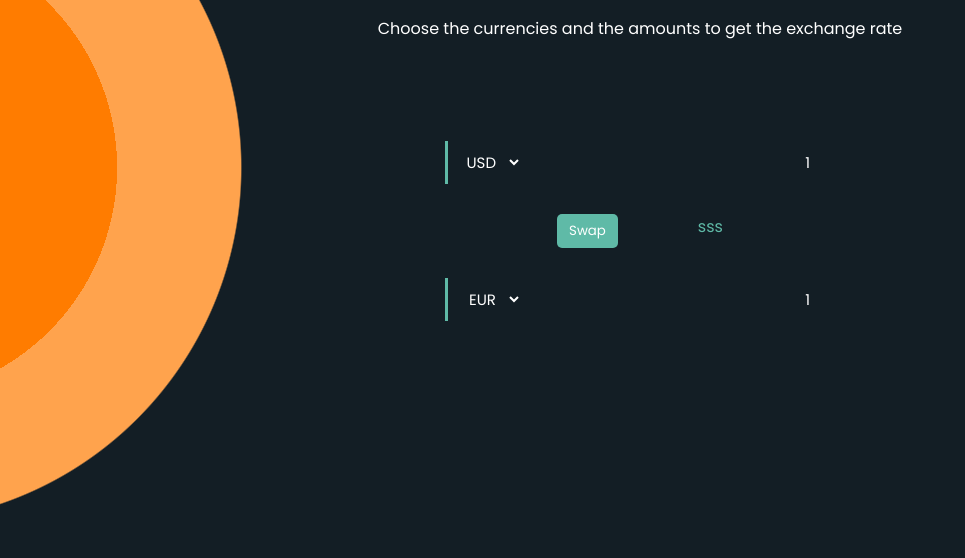
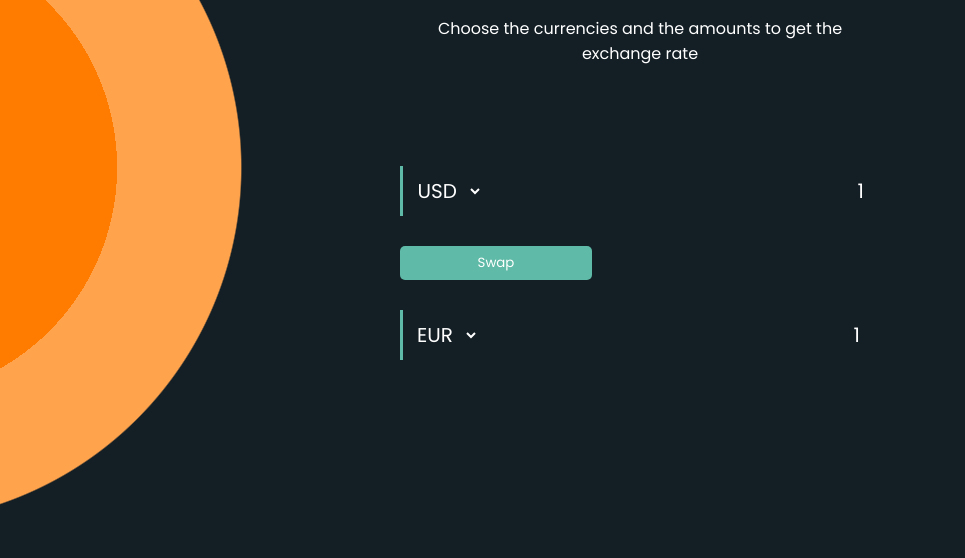
Before and after one commit to yousfiabderrahmane/Exchange-Calculator, a plain HTML site: page index.html in a window 1280 px wide. Shown: the part 242-800 px from the top of the page, without its empty margins (0-965 px from the left). Drawn offline with Linux system fonts and the light colour scheme; no server answers.

Commit message:
dev : final form

```diff
--- a/index.html
+++ b/index.html
@@ -26,121 +26,19 @@
     <section class="container">
       <div class="currency">
         <select id="currency-one">
-          <option value="AED">AED</option>
-          <option value="ARS">ARS</option>
-          <option value="AUD">AUD</option>
-          <option value="BGN">BGN</option>
-          <option value="BRL">BRL</option>
-          <option value="BSD">BSD</option>
-          <option value="CAD">CAD</option>
-          <option value="CHF">CHF</option>
-          <option value="CLP">CLP</option>
-          <option value="CNY">CNY</option>
-          <option value="COP">COP</option>
-          <option value="CZK">CZK</option>
-          <option value="DKK">DKK</option>
-          <option value="DOP">DOP</option>
-          <option value="EGP">EGP</option>
-          <option value="EUR">EUR</option>
-          <option value="FJD">FJD</option>
-          <option value="GBP">GBP</option>
-          <option value="GTQ">GTQ</option>
-          <option value="HKD">HKD</option>
-          <option value="HRK">HRK</option>
-          <option value="HUF">HUF</option>
-          <option value="IDR">IDR</option>
-          <option value="ILS">ILS</option>
-          <option value="INR">INR</option>
-          <option value="ISK">ISK</option>
-          <option value="JPY">JPY</option>
-          <option value="KRW">KRW</option>
-          <option value="KZT">KZT</option>
-          <option value="MXN">MXN</option>
-          <option value="MYR">MYR</option>
-          <option value="NOK">NOK</option>
-          <option value="NZD">NZD</option>
-          <option value="PAB">PAB</option>
-          <option value="PEN">PEN</option>
-          <option value="PHP">PHP</option>
-          <option value="PKR">PKR</option>
-          <option value="PLN">PLN</option>
-          <option value="PYG">PYG</option>
-          <option value="RON">RON</option>
-          <option value="RUB">RUB</option>
-          <option value="SAR">SAR</option>
-          <option value="SEK">SEK</option>
-          <option value="SGD">SGD</option>
-          <option value="THB">THB</option>
-          <option value="TRY">TRY</option>
-          <option value="TWD">TWD</option>
-          <option value="UAH">UAH</option>
-          <option value="USD" selected>USD</option>
-          <option value="UYU">UYU</option>
-          <option value="VND">VND</option>
-          <option value="ZAR">ZAR</option>
+          <option value="USD">USD</option>
         </select>
         <input type="number" id="amount-one" placeholder="0" value="1" />
       </div>
 
       <div class="swap-rate-container">
         <button class="btn" id="swap">Swap</button>
-        <div class="rate" id="rate">sss</div>
+        <div class="rate" id="rate"></div>
       </div>
 
       <div class="currency">
         <select id="currency-two">
-          <option value="AED">AED</option>
-          <option value="ARS">ARS</option>
-          <option value="AUD">AUD</option>
-          <option value="BGN">BGN</option>
-          <option value="BRL">BRL</option>
-          <option value="BSD">BSD</option>
-          <option value="CAD">CAD</option>
-          <option value="CHF">CHF</option>
-          <option value="CLP">CLP</option>
-          <option value="CNY">CNY</option>
-          <option value="COP">COP</option>
-          <option value="CZK">CZK</option>
-          <option value="DKK">DKK</option>
-          <option value="DOP">DOP</option>
-          <option value="EGP">EGP</option>
-          <option value="EUR" selected>EUR</option>
-          <option value="FJD">FJD</option>
-          <option value="GBP">GBP</option>
-          <option value="GTQ">GTQ</option>
-          <option value="HKD">HKD</option>
-          <option value="HRK">HRK</option>
-          <option value="HUF">HUF</option>
-          <option value="IDR">IDR</option>
-          <option value="ILS">ILS</option>
-          <option value="INR">INR</option>
-          <option value="ISK">ISK</option>
-          <option value="JPY">JPY</option>
-          <option value="KRW">KRW</option>
-          <option value="KZT">KZT</option>
-          <option value="MXN">MXN</option>
-          <option value="MYR">MYR</option>
-          <option value="NOK">NOK</option>
-          <option value="NZD">NZD</option>
-          <option value="PAB">PAB</option>
-          <option value="PEN">PEN</option>
-          <option value="PHP">PHP</option>
-          <option value="PKR">PKR</option>
-          <option value="PLN">PLN</option>
-          <option value="PYG">PYG</option>
-          <option value="RON">RON</option>
-          <option value="RUB">RUB</option>
-          <option value="SAR">SAR</option>
-          <option value="SEK">SEK</option>
-          <option value="SGD">SGD</option>
-          <option value="THB">THB</option>
-          <option value="TRY">TRY</option>
-          <option value="TWD">TWD</option>
-          <option value="UAH">UAH</option>
-          <option value="USD">USD</option>
-          <option value="UYU">UYU</option>
-          <option value="VND">VND</option>
-          <option value="ZAR">ZAR</option>
+          <option value="EUR">EUR</option>
         </select>
         <input type="number" id="amount-two" placeholder="0" value="1" />
       </div>
--- a/main.js
+++ b/main.js
@@ -6,13 +6,26 @@ const rateEl = document.getElementById("rate");
 const swap = document.getElementById("swap");
 
 //Fetch Exchange Rate and update the DOM
+
+fetch(`https://api.exchangerate-api.com/v4/latest/USD`)
+  .then((res) => res.json())
+  .then((data) => {
+    let currency_object = data.rates;
+    let currency_array_keys = Object.keys(currency_object);
+    console.log(currency_array_keys);
+    currency_array_keys.map((e) => {
+      currencyEl_one.innerHTML += `<option value="${e}" >${e}</option>`;
+      currencyEl_two.innerHTML += `<option value="${e}" >${e}</option>`;
+    });
+  });
+
+//calculate
 function calculate() {
   const currency_one = currencyEl_one.value;
   const currency_two = currencyEl_two.value;
   fetch(`https://api.exchangerate-api.com/v4/latest/${currency_one}`)
     .then((res) => res.json())
     .then((data) => {
-      //   console.log(data);
       const rate = data.rates[currency_two];
 
       rateEl.innerText = `1 ${currency_one} = ${rate} ${currency_two}`;
@@ -34,6 +47,6 @@ swap.addEventListener("click", () => {
   const temp = currencyEl_one.value;
   currencyEl_one.value = currencyEl_two.value;
   currencyEl_two.value = temp;
-  calculate();
+  calculate;
 });
 calculate();
--- a/style.css
+++ b/style.css
@@ -16,6 +16,7 @@ body {
   );
   background-repeat: no-repeat;
   min-height: 100vh;
+  overflow: hidden;
 }
 h1 {
   color: #5fbaa7;
@@ -23,8 +24,8 @@ h1 {
 header img {
   height: 100px;
   width: 100px;
-  filter: drop-shadow(0px 0px 5px #5fbaa7);
-  animation: rotate 2s infinite linear;
+  filter: drop-shadow(0px 0px 8px #5fbaa7);
+  animation: rotate 10s infinite linear;
 }
 @keyframes rotate {
   from {
@@ -45,6 +46,7 @@ header img {
   justify-content: center;
   text-align: center;
   gap: 30px;
+  max-width: 500px;
 }
 
 input,
@@ -53,7 +55,7 @@ select {
   border: none;
   padding: 10px;
   background-color: transparent;
-  font-size: 15px;
+  font-size: 20px;
 }
 input:focus,
 select:focus {
@@ -65,11 +67,14 @@ select:focus {
   align-items: center;
   justify-content: space-between;
   border-left: 3px solid #5fbaa7;
+  width: 100%;
 }
 
 .swap-rate-container {
   display: flex;
   gap: 80px;
+  width: 100%;
+  justify-content: space-between;
 }
 
 .btn {
@@ -80,6 +85,7 @@ select:focus {
   cursor: pointer;
   transition: all 0.5s;
   border: 2px solid transparent;
+  width: 40%;
 }
 .btn:hover {
   transform: scale(1.1);
@@ -90,6 +96,7 @@ select:focus {
 }
 .rate {
   color: #5fbaa7;
+  font-size: 20px;
 }
 select option {
   color: black;
@@ -114,4 +121,22 @@ select option {
   .btn {
     transition: all 0.1s;
   }
+  body {
+    background: radial-gradient(
+      circle at 109.9% 101.2%,
+      rgb(255, 124, 0) 0%,
+      rgb(255, 124, 0) 15.9%,
+      rgb(255, 163, 77) 15.9%,
+      rgb(255, 163, 77) 24.4%,
+      rgb(19, 30, 37) 24.5%,
+      rgb(19, 30, 37) 66%
+    );
+  }
+  input,
+  select {
+    font-size: 15px;
+  }
+  .rate {
+    font-size: 16px;
+  }
 }
```
Also changed, not shown: download.png (added).
